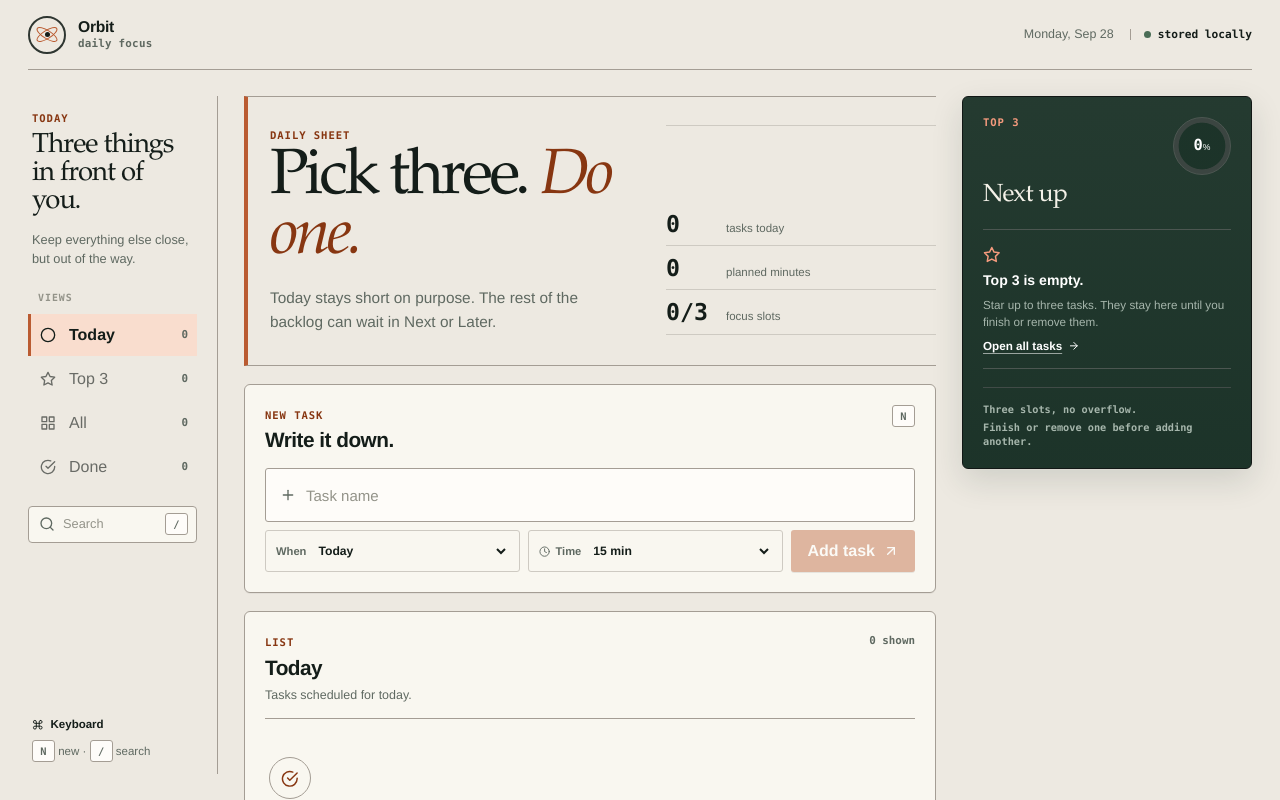
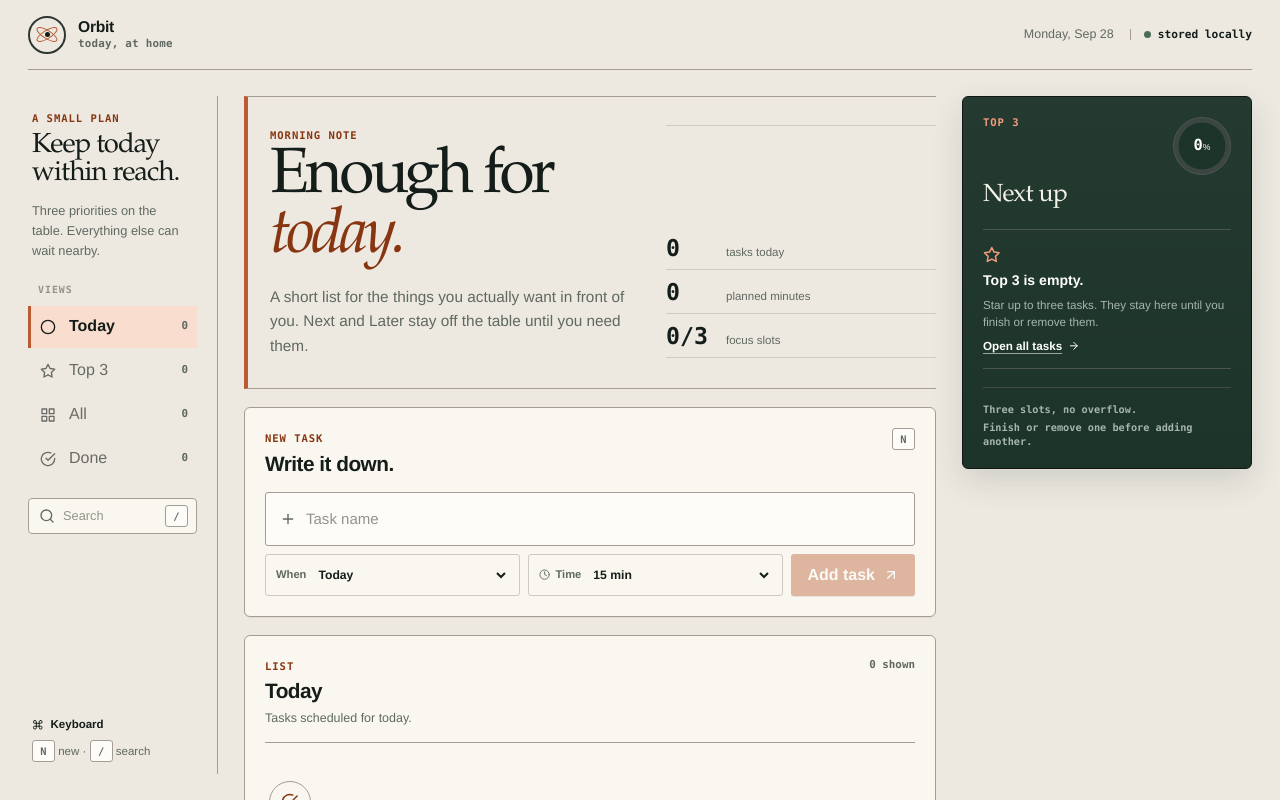
Before and after one commit to MykolaDotsenko/To-Do-List-react-own-implementation, a React (Vite) app: page / in a window 1280 px wide. Shown: the top 800 px of the page. Built offline with nearby package versions, Linux system fonts and the light colour scheme.

Commit message:
Make Orbit copy feel more like a home planner

```diff
--- a/src/components/Todolist.jsx
+++ b/src/components/Todolist.jsx
@@ -106,7 +106,7 @@ export const Todolist = () => {
       <header className={s.topbar}>
         <a className={s.brand} href="#main-content" aria-label="Orbit home">
           <span className={s.brandMark} aria-hidden="true"><span /></span>
-          <span><strong>Orbit</strong><small>daily focus</small></span>
+          <span><strong>Orbit</strong><small>today, at home</small></span>
         </a>
         <div className={s.topbarMeta}>
           <span>{formattedDate}</span>
@@ -117,9 +117,9 @@ export const Todolist = () => {
       <div className={s.layout}>
         <aside className={s.sidebar}>
           <div className={s.sidebarIntro}>
-            <span className={s.eyebrow}>Today</span>
-            <h1>Three things in front of you.</h1>
-            <p>Keep everything else close, but out of the way.</p>
+            <span className={s.eyebrow}>A small plan</span>
+            <h1>Keep today within reach.</h1>
+            <p>Three priorities on the table. Everything else can wait nearby.</p>
           </div>
 
           <Filter
@@ -140,9 +140,9 @@ export const Todolist = () => {
         <main id="main-content" className={s.mainColumn}>
           <section className={s.hero}>
             <div>
-              <span className={s.heroKicker}>Daily sheet</span>
-              <h2>Pick three. <em>Do one.</em></h2>
-              <p>Today stays short on purpose. The rest of the backlog can wait in Next or Later.</p>
+              <span className={s.heroKicker}>Morning note</span>
+              <h2>Enough for <em>today.</em></h2>
+              <p>A short list for the things you actually want in front of you. Next and Later stay off the table until you need them.</p>
             </div>
 
             <div className={s.heroStats} aria-label="Daily summary">
```
